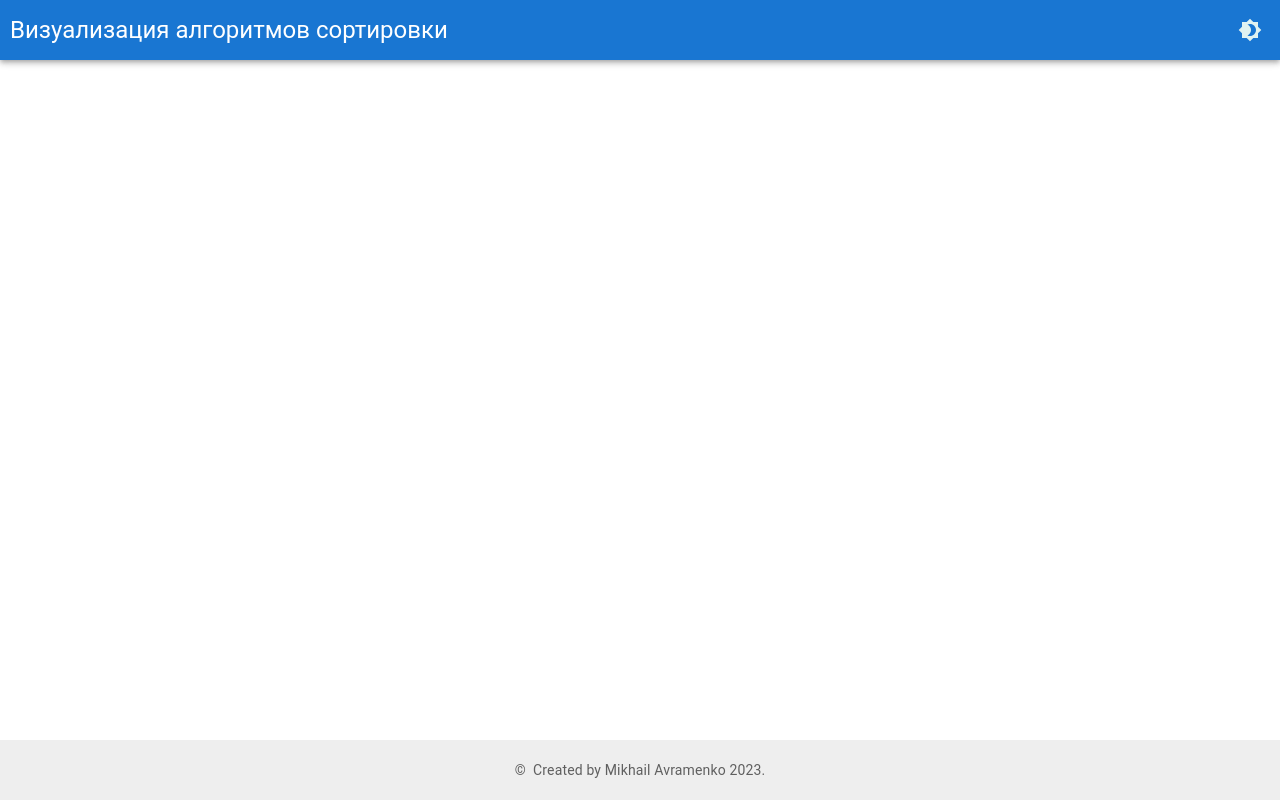
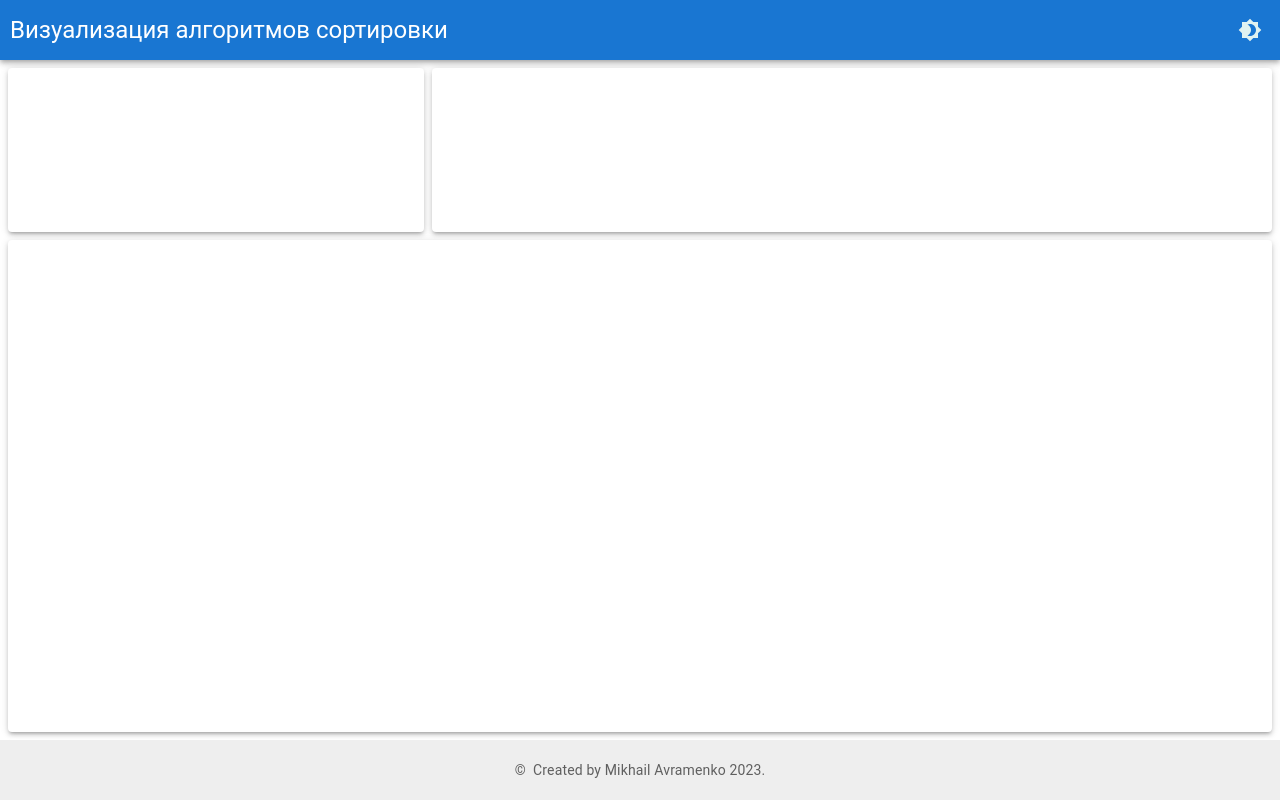
Before and after one commit to avramenkomy/sorting_algorithms, a React (Create React App) app: page / in a window 1280 px wide. Built offline with nearby package versions, Linux system fonts and the light colour scheme.

Commit message:
WIP: update layout main content

```diff
--- /dev/null
+++ b/src/components/ArrayBoard/index.js
@@ -0,0 +1,25 @@
+import React from 'react';
+
+import { Paper, Box } from '@mui/material';
+
+
+function ArrayBoard() {
+
+  return(
+    <Box
+      sx={{
+        display: 'flex',
+        width: '100%',
+        flexWrap: 'nowrap',
+        '& > :not(style)': {
+          m: 0.5,
+          flexGrow: 1,
+        },
+      }}
+    >
+      <Paper elevation={3} />
+    </Box>
+  )
+}
+
+export default ArrayBoard;
--- /dev/null
+++ b/src/components/ControlBoard/ArraySettings.js
@@ -0,0 +1,25 @@
+import React from 'react';
+
+import { Paper, Box } from '@mui/material';
+
+
+function ArraySettings() {
+
+  return(
+    <Box
+      sx={{
+        display: 'flex',
+        width: '100%',
+        flexWrap: 'nowrap',
+        '& > :not(style)': {
+          m: 0.5,
+          flexGrow: 1,
+        },
+      }}
+    >
+      <Paper elevation={3} />
+    </Box>
+  )
+}
+
+export default ArraySettings;
--- /dev/null
+++ b/src/components/ControlBoard/SortTypes.js
@@ -0,0 +1,25 @@
+import React from 'react';
+
+import { Paper, Box } from '@mui/material';
+
+
+function SortTypes() {
+
+  return(
+    <Box
+      sx={{
+        display: 'flex',
+        width: '100%',
+        flexWrap: 'nowrap',
+        '& > :not(style)': {
+          m: 0.5,
+          flexGrow: 1,
+        },
+      }}
+    >
+      <Paper elevation={3} />
+    </Box>
+  )
+}
+
+export default SortTypes;
--- /dev/null
+++ b/src/components/ControlBoard/index.js
@@ -0,0 +1,22 @@
+import React from 'react';
+
+import { Grid, Paper } from '@mui/material';
+import ArraySettings from './ArraySettings';
+import SortTypes from './SortTypes';
+
+
+function ControlBoard() {
+
+  return(
+    <React.Fragment>
+        <Grid item xs={12} md={4} display="flex">
+          <ArraySettings />
+        </Grid>
+        <Grid item xs={12} md={8} display="flex">
+          <SortTypes />
+        </Grid>
+    </React.Fragment>
+  )
+}
+
+export default ControlBoard;
--- a/src/components/MainContent/index.js
+++ b/src/components/MainContent/index.js
@@ -2,15 +2,19 @@ import React from 'react';
 
 import { Grid } from '@mui/material';
 
+import ControlBoard from '../ControlBoard';
+import ArrayBoard from '../ArrayBoard';
+
 function MainContent() {
 
   return (
-    <Grid container component="main" flexDirection="column" flexWrap="nowrap">
+    <Grid container component="main" flexDirection="column" flexWrap="nowrap" p={0.5}>
       <Grid item container flexGrow={1}>
-        <Grid item xs={12} md={4}></Grid>
-        <Grid item xs={12} md={8}></Grid>
+        <ControlBoard />
       </Grid>
-      <Grid item flexGrow={3}></Grid>
+      <Grid item flexGrow={3} display="flex">
+        <ArrayBoard />
+      </Grid>
     </Grid>
   )
 }
```
